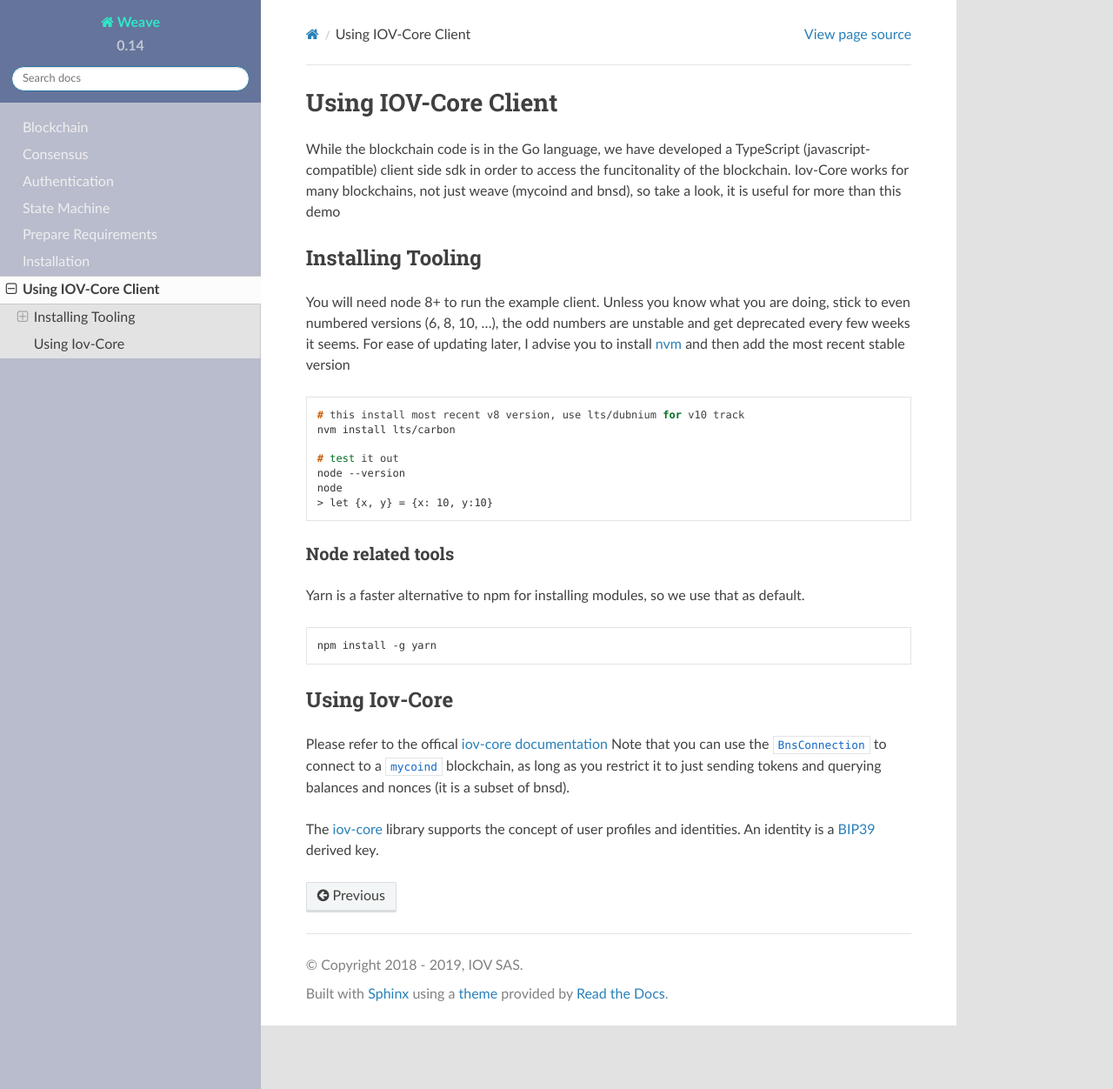
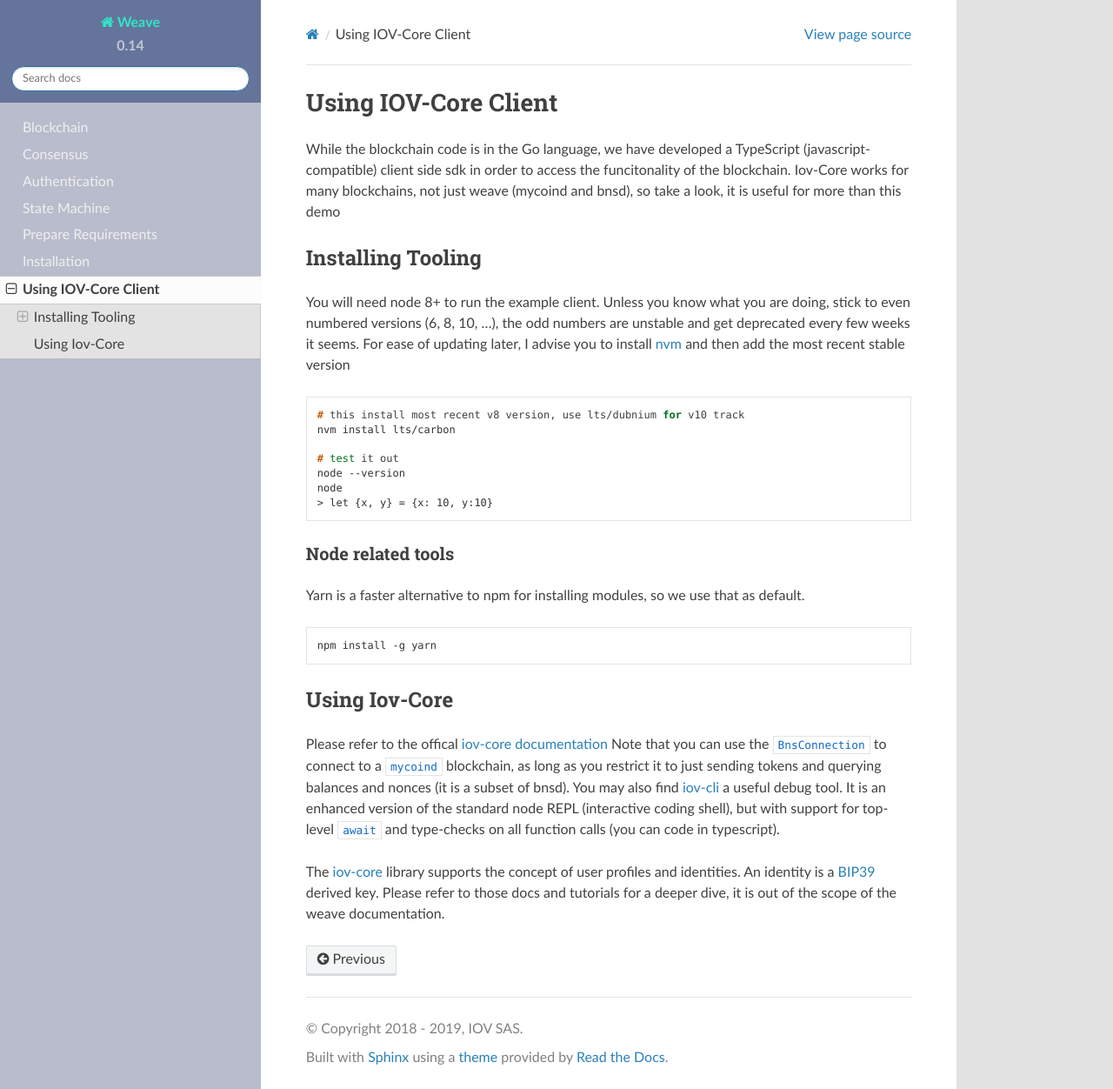
Before and after one commit to iov-one/weave, a Sphinx documentation site: the page built from docs/mycoind/iovcore.rst, in a window 1280 px wide and 1252 px high. Shown: the whole window at 87% size. Built offline with Sphinx 7.4.7 and the Read the Docs theme 2.0.0, drawn with Linux system fonts in a browser that asks for light colours; formulas are drawn with MathJax 3.

Commit message:
Cleaned up links to iov-core

```diff
--- a/docs/mycoind/iovcore.rst
+++ b/docs/mycoind/iovcore.rst
@@ -40,7 +40,11 @@
 
 Please refer to the offical `iov-core documentation <https://github.com/iov-one/iov-core/blob/master/packages/iov-core/README.md>`__
 Note that you can use the ``BnsConnection`` to connect to a ``mycoind`` blockchain, as long as you restrict it to just sending tokens
-and querying balances and nonces (it is a subset of bnsd).
+and querying balances and nonces (it is a subset of bnsd). You may also find
+`iov-cli <https://github.com/iov-one/iov-core/blob/master/packages/iov-cli/README.md>`__ a useful debug tool.
+It is an enhanced version of the standard node REPL (interactive coding shell), but with support for
+top-level ``await`` and type-checks on all function calls (you can code in typescript).
 
 The `iov-core <https://iov-one.github.io/iov-core-docs/latest/iov-core/index.html>`__ library supports the concept of
 user profiles and identities. An identity is a `BIP39 <https://github.com/bitcoin/bips/tree/master/bip-0039>`__ derived key.
+Please refer to those docs and tutorials for a deeper dive, it is out of the scope of the weave documentation.
```
